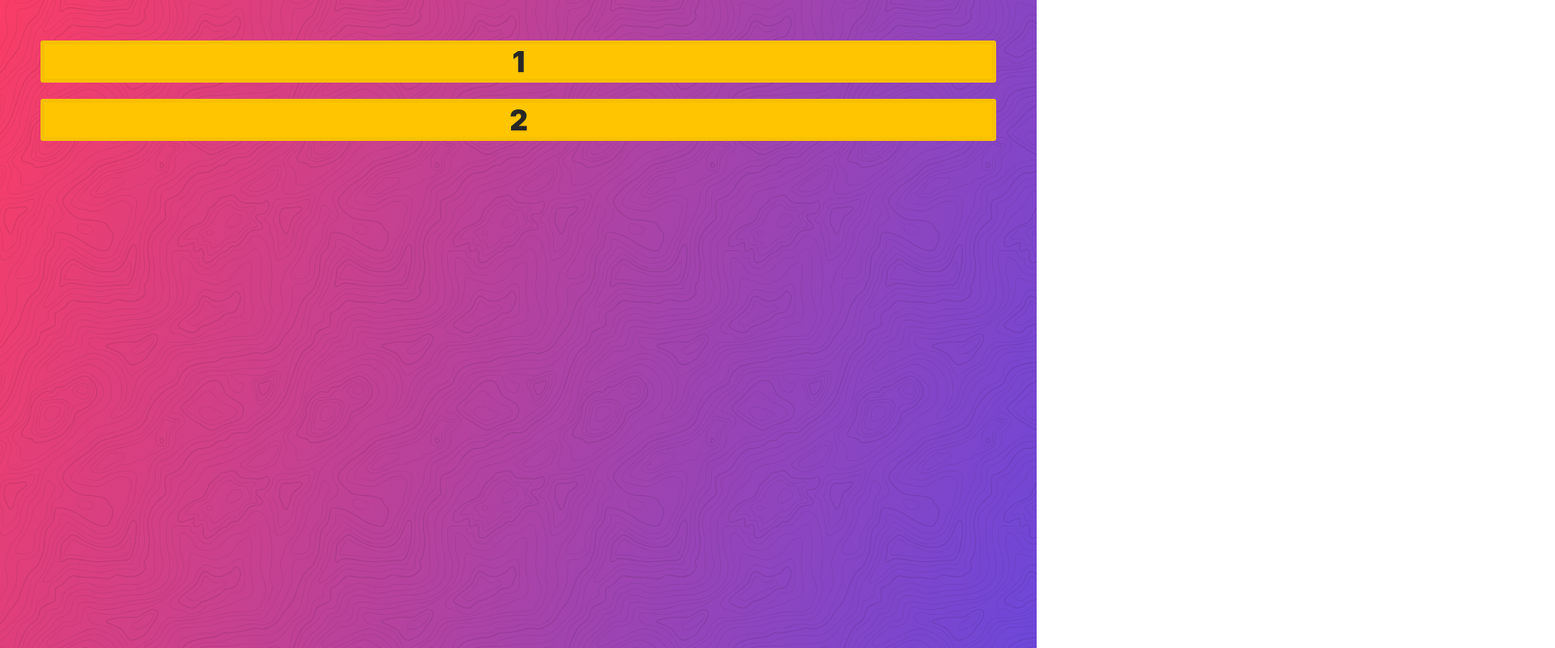
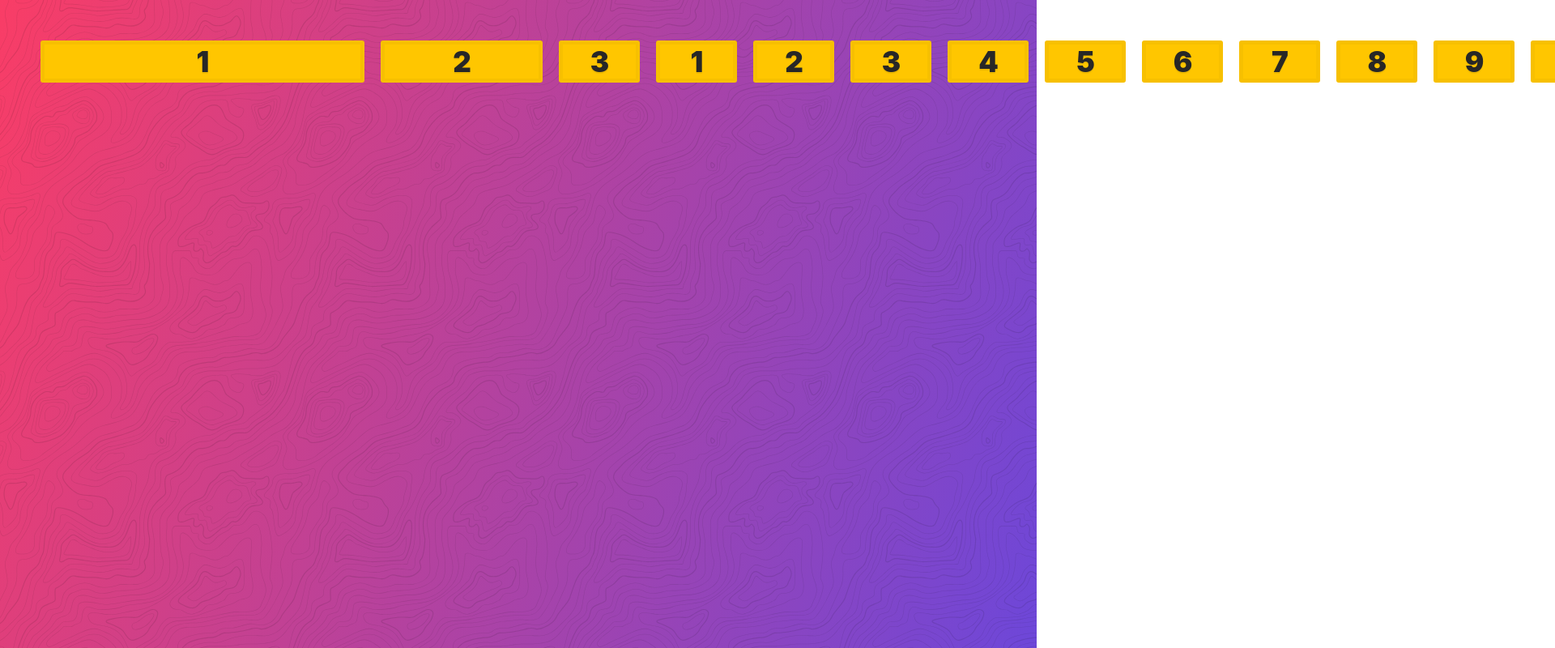
Before and after one commit to hashimwarren/fun-with-css-grid, a website: page css-grid-master/06 - CSS grid-auto-flow Explained/autoflow-START.html in a window 1280 px wide. Shown: the top 800 px of the page at 81% size, 1920 px wide, since content can reach past the window. Drawn offline with Linux system fonts and the light colour scheme.

Commit message:
Lesson 8 in progress

```diff
--- a/css-grid-master/06 - CSS grid-auto-flow Explained/autoflow-START.html
+++ b/css-grid-master/06 - CSS grid-auto-flow Explained/autoflow-START.html
@@ -12,12 +12,26 @@
   <div class="container">
     <div class="item">1</div>
     <div class="item">2</div>
+    <div class="item">3</div>
+    <div class="item">1</div>
+    <div class="item">2</div>
+    <div class="item">3</div>
+    <div class="item">4</div>
+    <div class="item">5</div>
+    <div class="item">6</div>
+    <div class="item">7</div>
+    <div class="item">8</div>
+    <div class="item">9</div>
+    <div class="item">10</div>
   </div>
 
   <style>
     .container {
       display: grid;
       grid-gap: 20px;
+      grid-auto-flow: column;
+      grid-auto-columns: 100px;
+      grid-template-columns: 400px 200px;
     }
   </style>
 </body>
```
Also changed, not shown: css-grid-master/07 - Sizing tracks in CSS Grid/sizing-tracks-START.html (+5 -1 lines), css-grid-master/08 - CSS Grid repeat function/repeat-START.html (+1 -0 lines), css-grid-master/course-notes.md (+18 -1 lines).
